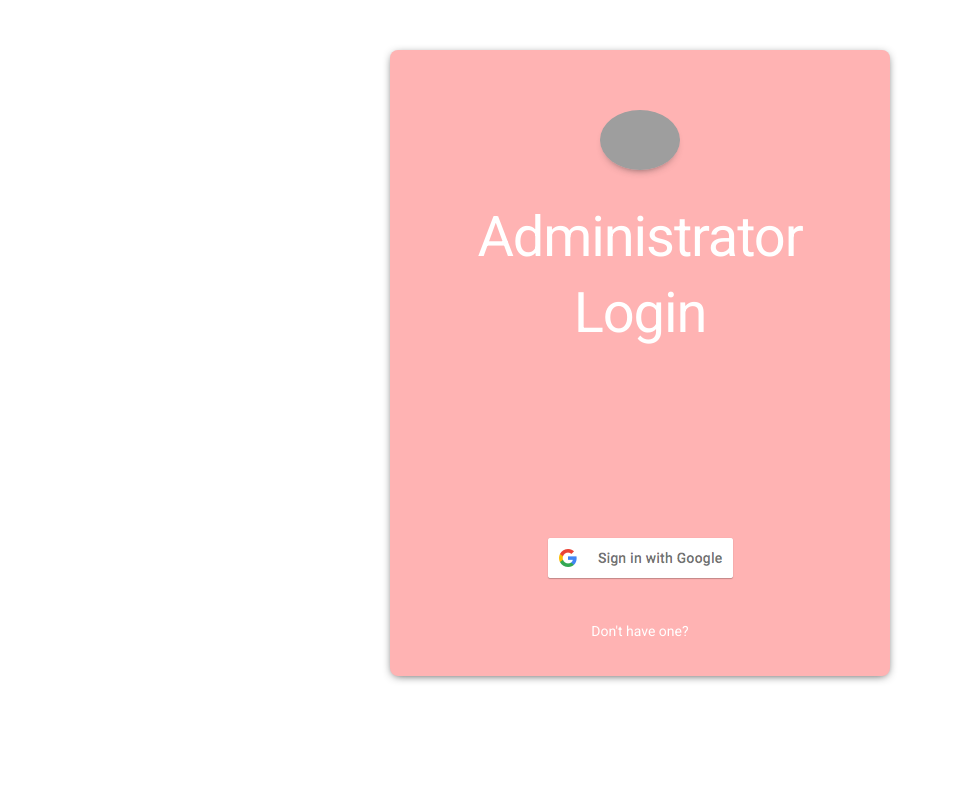
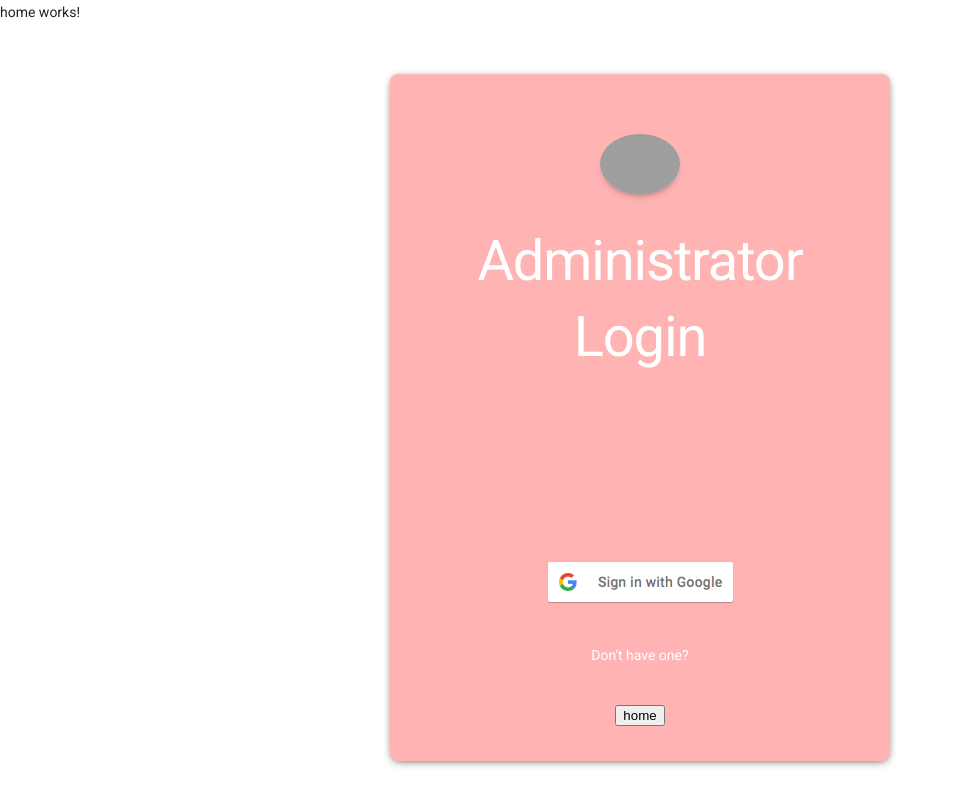
Before and after one commit to TheMrShubh/suggest, an Angular app in the folder web/: page /home in a window 1280 px wide. Shown: the top 806 px of the page, without its empty margins (0-956 px from the left). Built offline with nearby package versions, Linux system fonts and the light colour scheme; grey boxes are pictures that could not be loaded.

Commit message:
routing done

```diff
--- a/web/src/app/app.component.html
+++ b/web/src/app/app.component.html
@@ -1,2 +1,2 @@
-
+<router-outlet></router-outlet>
 <app-login></app-login>
--- /dev/null
+++ b/web/src/app/home/home.component.html
@@ -0,0 +1,3 @@
+<p>
+  home works!
+</p>
--- /dev/null
+++ b/web/src/app/home/home.component.ts
@@ -0,0 +1,15 @@
+import { Component, OnInit } from '@angular/core';
+
+@Component({
+  selector: 'app-home',
+  templateUrl: './home.component.html',
+  styleUrls: ['./home.component.css']
+})
+export class HomeComponent implements OnInit {
+
+  constructor() { }
+
+  ngOnInit() {
+  }
+
+}
--- a/web/src/app/login/login.component.html
+++ b/web/src/app/login/login.component.html
@@ -12,4 +12,7 @@
       <a href="https://www.google.com/">Don't have one?</a>
    </div>
 
-</div>
+   <div>
+   <a routerLink="/home"><input type= "button" value="home"/></a>
+ </div>
+    </div>
```
Also changed, not shown: web/src/app/app-routing.module.ts (added, +26 -0 lines), web/src/app/app.module.ts (+6 -2 lines), web/src/app/home/home.component.css (added), 2 other files (tests, documents, lock files or other folders).
